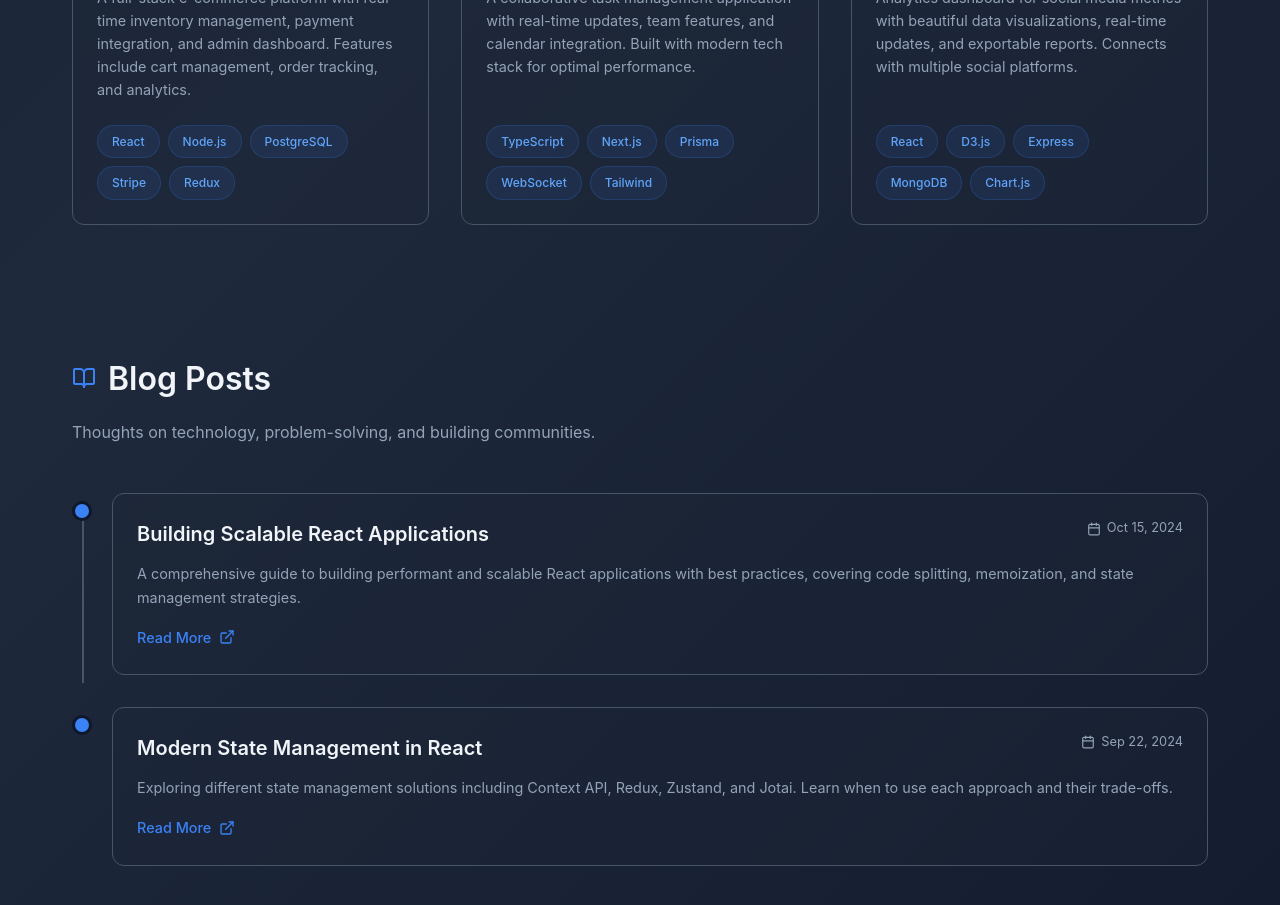
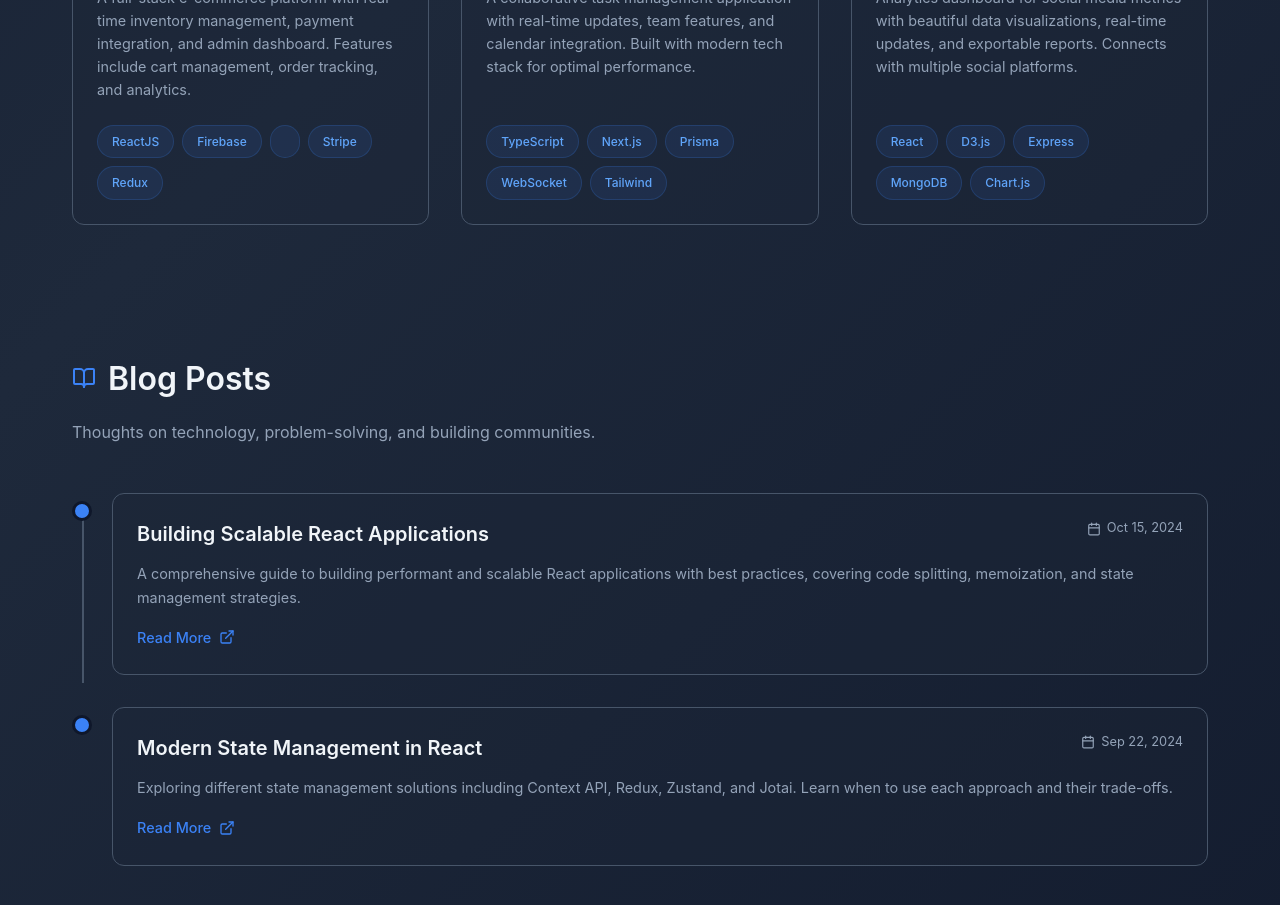
Before and after one commit to poojabelbase07/Pooja-Portfolio, a React (Vite) app: page / in a window 1280 px wide. Shown: the part 2360-3265 px from the top of the page. Built offline with nearby package versions, Linux system fonts and the light colour scheme.

Commit message:
Updated UI

```diff
--- a/src/data/portfolioData.js
+++ b/src/data/portfolioData.js
@@ -45,10 +45,10 @@ export const projects = [
     period: "Jan 2024 - Present",
     title: "Mentii - Mental Health Platform",
     description: "A full-stack e-commerce platform with real-time inventory management, payment integration, and admin dashboard. Features include cart management, order tracking, and analytics.",
-    skills: ["React", "Node.js", "PostgreSQL", "Stripe", "Redux"],
+    skills: ["ReactJS", "Firebase", "", "Stripe", "Redux"],
     image: "https://images.unsplash.com/photo-1557821552-17105176677c?w=800&q=80",
-    githubLink: "https://github.com/yourusername/project1",
-    liveLink: "https://project1-demo.com"
+    githubLink: "https://github.com/poojabelbase07/Mentii-Your-Mental-Health-Buddy",
+    liveLink: "https://mentii-your-mental-health-buddy-gilt.vercel.app/"
   },
   {
     id: "proj2",
@@ -57,8 +57,8 @@ export const projects = [
     description: "A collaborative task management application with real-time updates, team features, and calendar integration. Built with modern tech stack for optimal performance.",
     skills: ["TypeScript", "Next.js", "Prisma", "WebSocket", "Tailwind"],
     image: "https://images.unsplash.com/photo-1484480974693-6ca0a78fb36b?w=800&q=80",
-    githubLink: "https://github.com/yourusername/project2",
-    liveLink: "https://project2-demo.com"
+    githubLink: "https://github.com/poojabelbase07/Tekmiz-E-learning-platform",
+    liveLink: "https://tekmiz-e-learning-platform.vercel.app/"
   },
   {
     id: "proj3",
```
